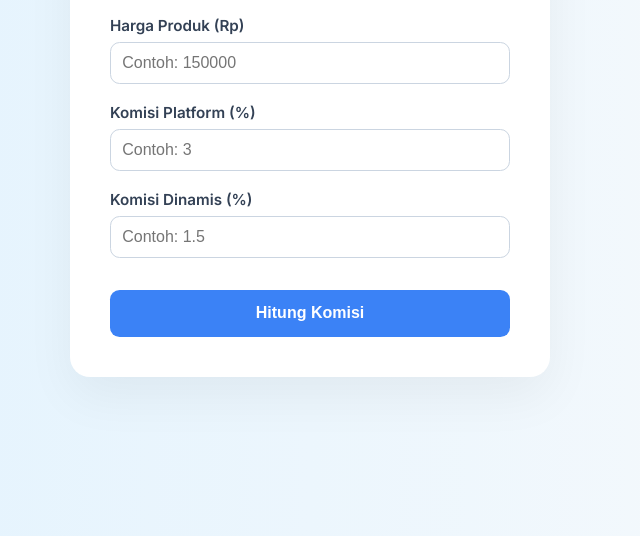
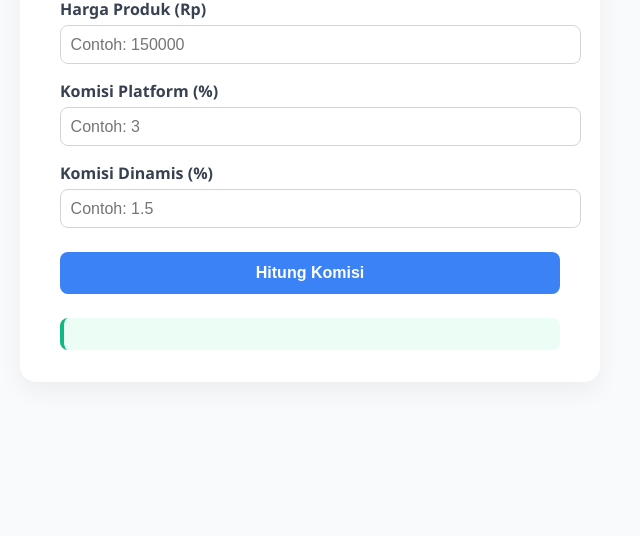
Before and after one commit to ikiytech/Kalkulator-Tokopedia-TikTokShop, a plain HTML site: page index.html in a window 1280 px wide. Shown: the part 264-800 px from the top of the page, without its empty margins (330-970 px from the left). Drawn offline with Linux system fonts and the light colour scheme.

Commit message:
Update index.html

```diff
--- a/index.html
+++ b/index.html
@@ -1,17 +1,13 @@
 <!DOCTYPE html>
 <html lang="id">
 <head>
-  <meta charset="UTF-8" />
-  <meta name="viewport" content="width=device-width, initial-scale=1.0"/>
+  <meta charset="UTF-8">
+  <meta name="viewport" content="width=device-width, initial-scale=1.0">
   <title>Kalkulator Komisi Tokopedia</title>
-  <link href="https://fonts.googleapis.com/css2?family=Inter:wght@400;600;700&display=swap" rel="stylesheet">
   <style>
-    * {
-      box-sizing: border-box;
-    }
     body {
-      font-family: 'Inter', sans-serif;
-      background: linear-gradient(to right, #e0f2fe, #f8fafc);
+      font-family: 'Segoe UI', sans-serif;
+      background: #f9fafb;
       display: flex;
       justify-content: center;
       align-items: center;
@@ -20,74 +16,55 @@
     }
     .container {
       background: #ffffff;
-      padding: 2.5rem;
-      border-radius: 1.25rem;
-      box-shadow: 0 20px 50px rgba(0, 0, 0, 0.05);
-      max-width: 480px;
+      padding: 2rem 2.5rem;
+      border-radius: 1rem;
+      box-shadow: 0 10px 25px rgba(0, 0, 0, 0.05);
+      max-width: 500px;
       width: 100%;
-      transition: all 0.3s ease;
     }
     h2 {
       text-align: center;
-      margin-bottom: 2rem;
-      color: #1e293b;
-      font-size: 1.5rem;
-      font-weight: 700;
+      margin-bottom: 1.5rem;
+      color: #1f2937;
     }
     label {
       font-weight: 600;
       display: block;
-      margin-top: 1.2rem;
-      color: #334155;
-      font-size: 0.95rem;
+      margin-top: 1rem;
+      color: #374151;
     }
     input {
       width: 100%;
-      padding: 0.7rem;
-      margin-top: 0.4rem;
-      border-radius: 0.6rem;
-      border: 1px solid #cbd5e1;
+      padding: 0.6rem;
+      margin-top: 0.3rem;
+      border-radius: 0.5rem;
+      border: 1px solid #d1d5db;
       font-size: 1rem;
-      outline: none;
-      transition: border-color 0.2s;
-    }
-    input:focus {
-      border-color: #3b82f6;
     }
     button {
       width: 100%;
-      margin-top: 2rem;
-      padding: 0.9rem;
+      margin-top: 1.5rem;
+      padding: 0.75rem;
       background-color: #3b82f6;
       border: none;
-      border-radius: 0.6rem;
+      border-radius: 0.5rem;
       color: white;
-      font-weight: 600;
+      font-weight: bold;
       font-size: 1rem;
       cursor: pointer;
-      transition: background 0.3s ease;
     }
     button:hover {
       background-color: #2563eb;
     }
     .hasil {
-      margin-top: 2rem;
-      padding: 1.2rem;
-      background: #f0fdf4;
-      border-left: 5px solid #10b981;
-      border-radius: 0.75rem;
+      margin-top: 1.5rem;
+      padding: 1rem;
+      background: #ecfdf5;
+      border-left: 4px solid #10b981;
+      border-radius: 0.5rem;
       color: #065f46;
-      font-weight: 600;
-      font-size: 1rem;
-      line-height: 1.6;
-    }
-    @media (max-width: 500px) {
-      .container {
-        padding: 1.5rem;
-      }
-      h2 {
-        font-size: 1.3rem;
-      }
+      font-weight: bold;
+      font-size: 1.2rem;
     }
   </style>
 </head>
@@ -96,36 +73,31 @@
     <h2>Kalkulator Komisi Tokopedia</h2>
 
     <label for="harga">Harga Produk (Rp)</label>
-    <input type="number" id="harga" placeholder="Contoh: 150000" />
+    <input type="number" id="harga" placeholder="Contoh: 150000">
 
     <label for="komisiPlatform">Komisi Platform (%)</label>
-    <input type="number" id="komisiPlatform" placeholder="Contoh: 3" />
+    <input type="number" id="komisiPlatform" placeholder="Contoh: 3">
 
     <label for="komisiDinamis">Komisi Dinamis (%)</label>
-    <input type="number" id="komisiDinamis" placeholder="Contoh: 1.5" />
+    <input type="number" id="komisiDinamis" placeholder="Contoh: 1.5">
 
     <button onclick="hitungKomisi()">Hitung Komisi</button>
 
-    <div class="hasil" id="hasil" style="display: none;"></div>
+    <div class="hasil" id="hasil"></div>
   </div>
 
   <script>
     function formatRupiah(angka) {
-      return 'Rp' + angka.toLocaleString('id-ID');
+      return 'Rp' + angka.toLocaleString('id-ID', { minimumFractionDigits: 0 });
     }
 
     function hitungKomisi() {
       const harga = parseFloat(document.getElementById("harga").value);
       const komisiPlatform = parseFloat(document.getElementById("komisiPlatform").value);
       const komisiDinamis = parseFloat(document.getElementById("komisiDinamis").value);
-      const hasilDiv = document.getElementById("hasil");
 
       if (isNaN(harga) || isNaN(komisiPlatform) || isNaN(komisiDinamis)) {
-        hasilDiv.innerText = "⚠️ Mohon isi semua kolom dengan benar.";
-        hasilDiv.style.background = "#fef2f2";
-        hasilDiv.style.borderLeftColor = "#ef4444";
-        hasilDiv.style.color = "#991b1b";
-        hasilDiv.style.display = "block";
+        document.getElementById("hasil").innerText = "Mohon isi semua kolom dengan benar.";
         return;
       }
 
@@ -133,13 +105,9 @@
       const totalKomisiRp = harga * totalKomisiPersen / 100;
       const hasilBersih = harga - totalKomisiRp;
 
-      hasilDiv.innerHTML =
+      document.getElementById("hasil").innerHTML =
         `Total Komisi: <strong>${formatRupiah(totalKomisiRp)}</strong><br>
          Pendapatan Bersih: <strong>${formatRupiah(hasilBersih)}</strong>`;
-      hasilDiv.style.background = "#f0fdf4";
-      hasilDiv.style.borderLeftColor = "#10b981";
-      hasilDiv.style.color = "#065f46";
-      hasilDiv.style.display = "block";
     }
   </script>
 </body>
```
